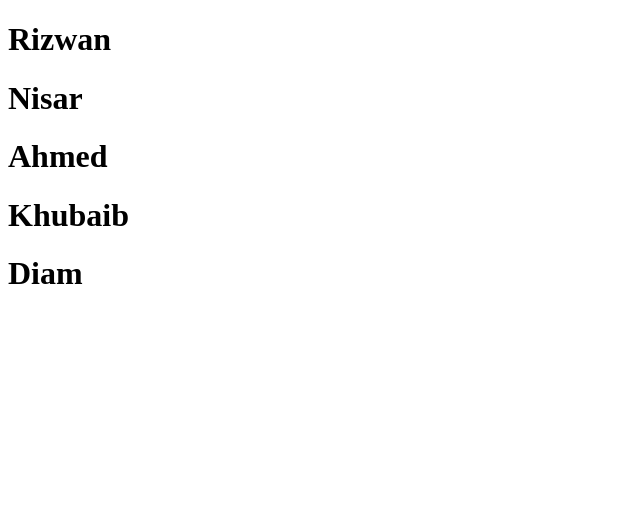
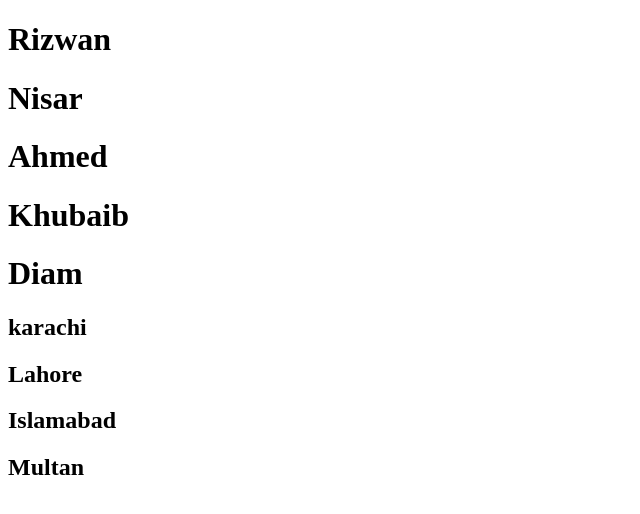
Before and after one commit to rizwanakhter123/phppro_1907g2, a plain HTML site: page index.html in a window 1280 px wide. Shown: the whole page, without its empty margins (0-640 px from the left). Drawn offline with Linux system fonts and the light colour scheme.

Commit message:
secondsave

```diff
--- a/index.html
+++ b/index.html
@@ -11,6 +11,10 @@
 <h1>Ahmed</h1>
 <h1>Khubaib</h1>
 <h1>Diam</h1>
+<h2>karachi</h2>
+<h2>Lahore</h2>
+<h2>Islamabad</h2>
+<h2>Multan</h2>
 
 
 
```
